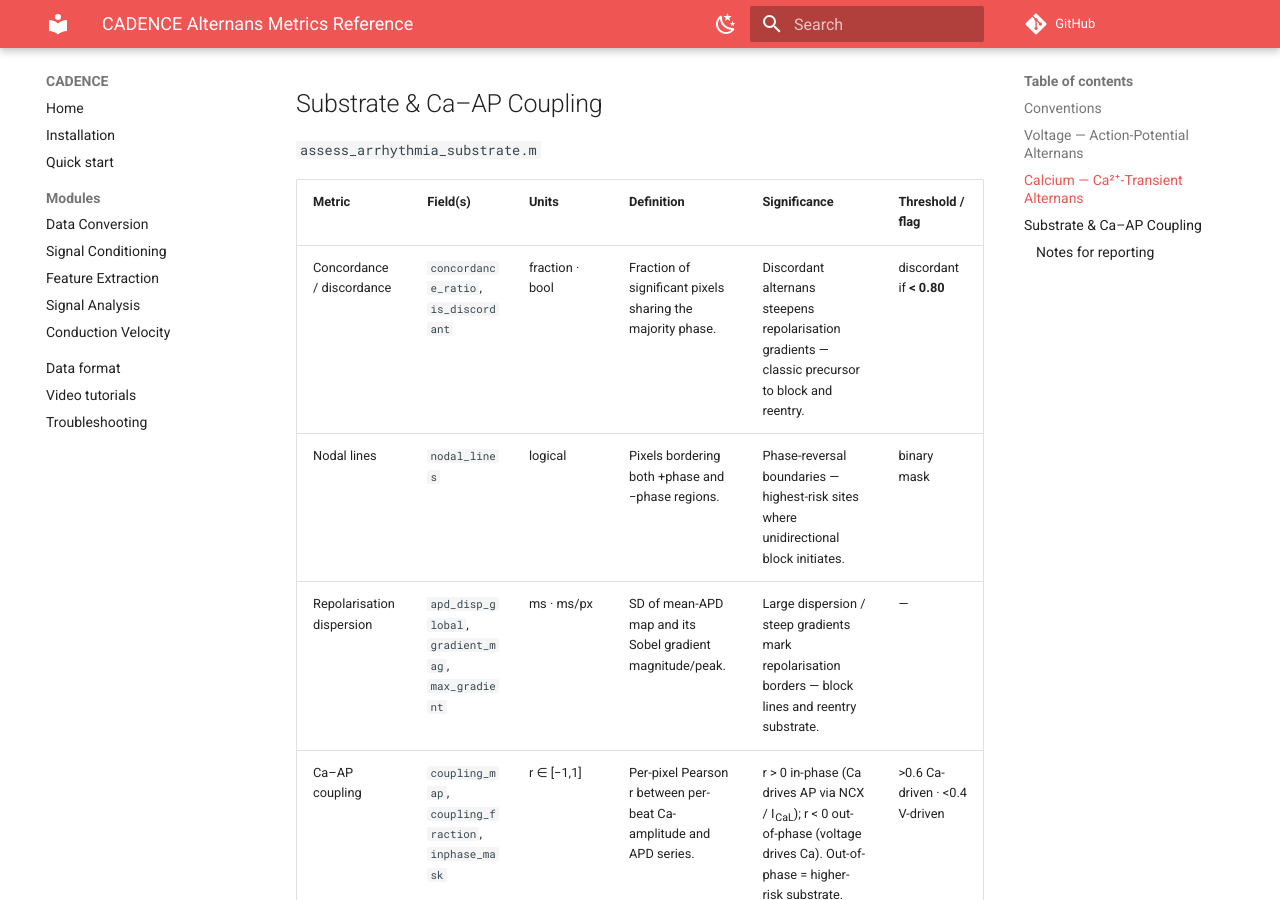
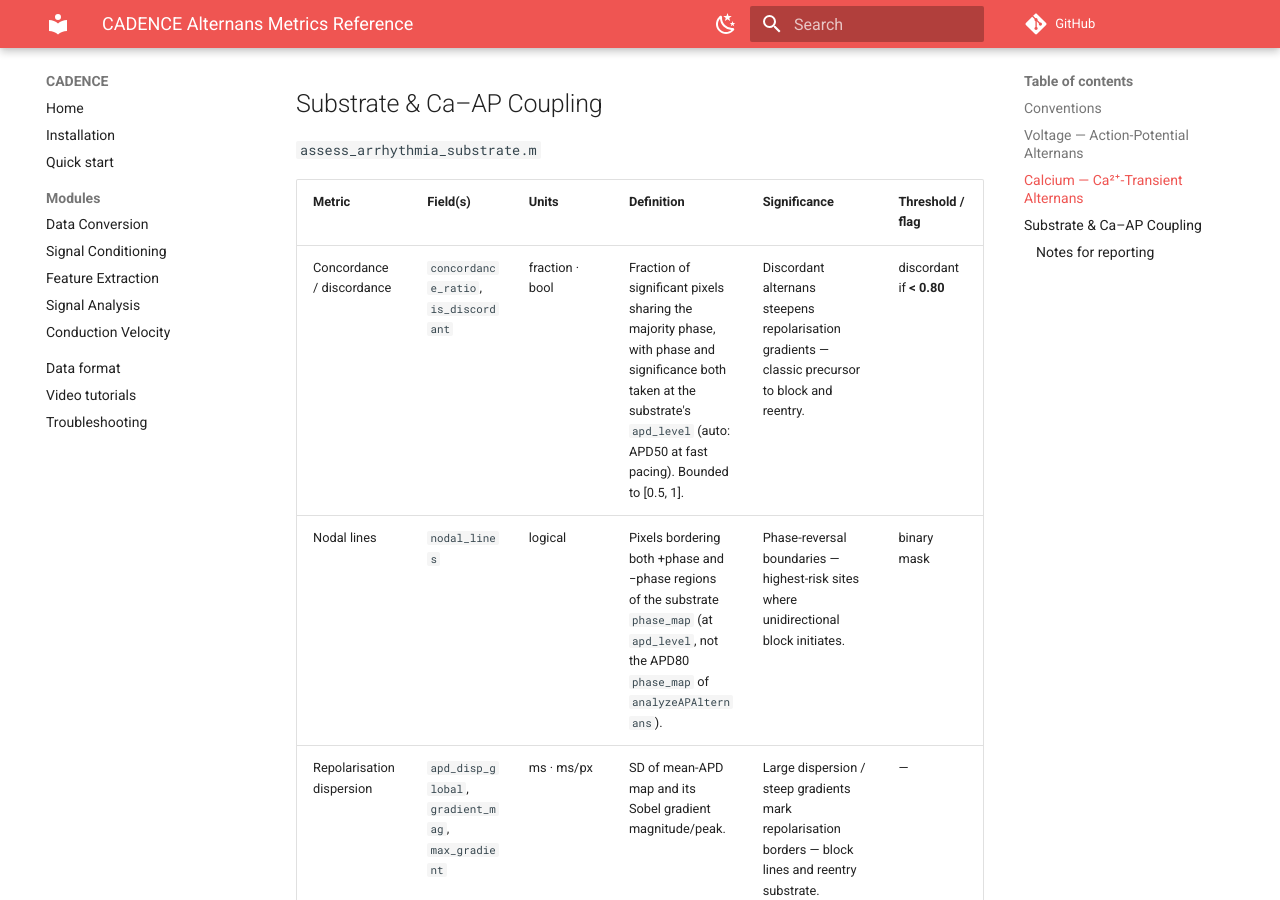
Before and after one commit to kedararas/Cadence, an MkDocs documentation site: the page built from docs/alternans_metrics_reference.md, in a window 1280 px wide and 900 px high, scrolled down 3807 px. Built offline with MkDocs 1.6.1 and Material for MkDocs 9.7.7, drawn with Linux system fonts in a browser that asks for light colours; comment, search, counter and statistics services are not loaded.

Commit message:
Substrate: take alternans phase at the same APD level as the significance mask
assess_arrhythmia_substrate built sig_mask from apd_alt at the auto-selected
APD level (APD50 at fast pacing) but took phase_map / phase_angle_map from
analyzeAPAlternans, which pins them to APD80. Pixels significant at APD50
but NaN at APD80 entered n_sig without counting toward n_pos or n_neg, so
concordance_ratio fell below its 0.5 floor and is_discordant was over-called.
The two levels also disagree in sign on about a third of pixels at fast
pacing, and nodal_lines (and the risk map's nodal term) inherited the
APD80 phase.

- phase_map and phase_angle_map are now always derived at apd_level;
  phase_angle_map is NaN where any beat lacks an APD.
- substrate.apd_level records the level used.
- assert n_pos + n_neg == n_sig, so the ratio stays in [0.5, 1].
- mv_substrate_test adds the [0.5, 1] regression (fails on the old code).

Fig 4 recording (rat R7, 85 ms): concordance 0.441 -> 0.573 (still
discordant), risk_global 0.474 -> 0.450 (Ca cam), 0.505 -> 0.473 (V cam).
APD80 path unchanged. Saved metrics files keep old values until re-extracted.

Co-Authored-By: Claude Opus 5.5 <noreply@anthropic.com>

```diff
--- a/docs/alternans_metrics_reference.md
+++ b/docs/alternans_metrics_reference.md
@@ -62,8 +62,8 @@ significance. Field names are the struct fields of each function's 3-D output.
 
 | Metric | Field(s) | Units | Definition | Significance | Threshold / flag |
 |---|---|---|---|---|---|
-| Concordance / discordance | `concordance_ratio`, `is_discordant` | fraction · bool | Fraction of significant pixels sharing the majority phase. | Discordant alternans steepens repolarisation gradients — classic precursor to block and reentry. | discordant if **< 0.80** |
-| Nodal lines | `nodal_lines` | logical | Pixels bordering both +phase and −phase regions. | Phase-reversal boundaries — highest-risk sites where unidirectional block initiates. | binary mask |
+| Concordance / discordance | `concordance_ratio`, `is_discordant` | fraction · bool | Fraction of significant pixels sharing the majority phase, with phase and significance both taken at the substrate's `apd_level` (auto: APD50 at fast pacing). Bounded to [0.5, 1]. | Discordant alternans steepens repolarisation gradients — classic precursor to block and reentry. | discordant if **< 0.80** |
+| Nodal lines | `nodal_lines` | logical | Pixels bordering both +phase and −phase regions of the substrate `phase_map` (at `apd_level`, not the APD80 `phase_map` of `analyzeAPAlternans`). | Phase-reversal boundaries — highest-risk sites where unidirectional block initiates. | binary mask |
 | Repolarisation dispersion | `apd_disp_global`, `gradient_mag`, `max_gradient` | ms · ms/px | SD of mean-APD map and its Sobel gradient magnitude/peak. | Large dispersion / steep gradients mark repolarisation borders — block lines and reentry substrate. | — |
 | Ca–AP coupling | `coupling_map`, `coupling_fraction`, `inphase_mask` | r ∈ [−1,1] | Per-pixel Pearson r between per-beat Ca-amplitude and APD series. | r > 0 in-phase (Ca drives AP via NCX / I<sub>CaL</sub>); r < 0 out-of-phase (voltage drives Ca). Out-of-phase = higher-risk substrate. | >0.6 Ca-driven · <0.4 V-driven |
 | Ca metrics (comparison) | `ca_phase_map`, `ca_phase_angle_map`, `ca_alt_ratio_map` | +1/−1/0 · rad · — | Calcium phase and alternans-ratio maps wired into the substrate struct. | Overlay Ca and AP phase/magnitude on the same significant-pixel footprint. | — |
```
Also changed, not shown: 2 other files.
